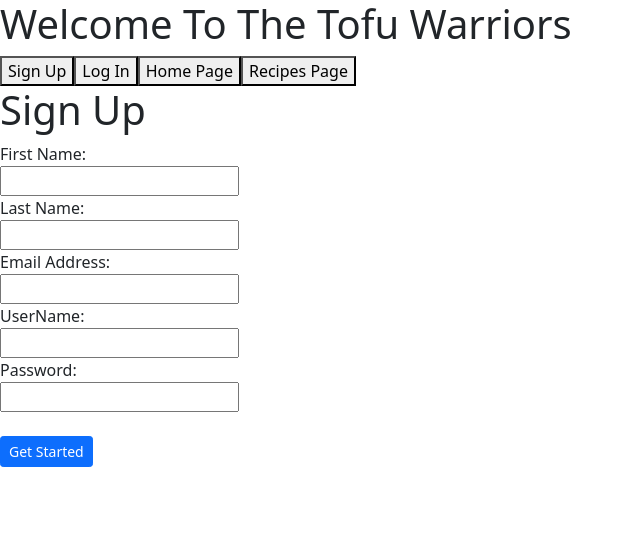
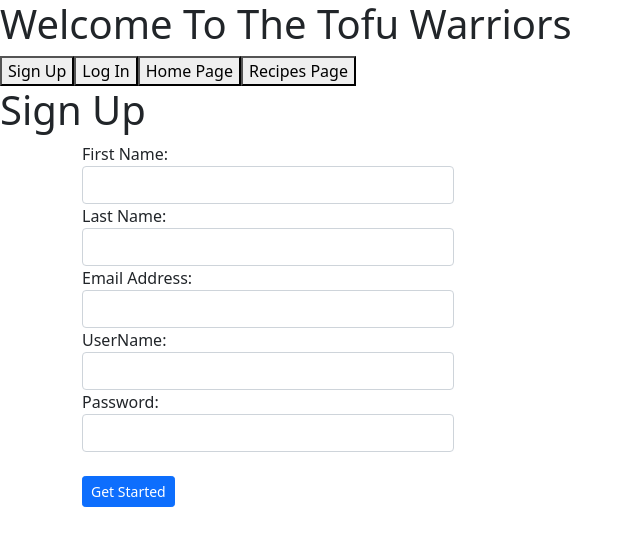
Before and after one commit to 08162021-dotnet-uta/P2_TheTofuWarriors, an Angular app in the folder tofu-warriors-ui/: page /signup in a window 1280 px wide. Shown: the top 546 px of the page, without its empty margins (0-640 px from the left). Built offline with nearby package versions, Linux system fonts and the light colour scheme.

Commit message:
Add bootstrap to singup component

```diff
--- a/tofu-warriors-ui/src/app/signup/signup.component.html
+++ b/tofu-warriors-ui/src/app/signup/signup.component.html
@@ -1,13 +1,14 @@
 <div>
 	<h1>Sign Up</h1>
-	<form>
+	<form class="container">
+    <div class="col-4">
       <div>
         <div>
           <label>
             First Name<span>:</span>
           </label>
           <br>
-				<input [(ngModel)]="firstName" name="firstName" type="text" required />
+          <input class="form-control" [(ngModel)]="firstName" name="firstName" type="text" required />
         </div>
 
         <div>
@@ -15,34 +16,36 @@
             Last Name<span>:</span>
           </label>
           <br>
-				<input [(ngModel)]="lastName" name="lastName" type="text" required />
+          <input class="form-control" [(ngModel)]="lastName" name="lastName" type="text" required />
         </div>
       </div>
+
 
       <div>
         <label>
           Email Address<span>:</span>
         </label>
         <br>
-			<input [(ngModel)]="email" name="email" type="email" required />
+        <input class="form-control" [(ngModel)]="email" name="email" type="email" required />
       </div>
       <div>
         <label>
           UserName<span>:</span>
         </label>
         <br>
-			<input [(ngModel)]="userName" name="userName" type="text" required />
+        <input class="form-control" [(ngModel)]="userName" name="userName" type="text" required />
       </div>
       <div>
         <label>
           Password<span>:</span>
         </label>
         <br>
-			<input [(ngModel)]="password" name="password" type="password" required />
+        <input class="form-control" [(ngModel)]="password" name="password" type="password" required />
       </div>
       <br>
       <button (click)="signUp()" class="btn btn-primary btn-sm">Get Started</button>
 
+    </div>
 	</form>
 
 </div>
```
Lines whose indentation alone changed are shown as unchanged.
